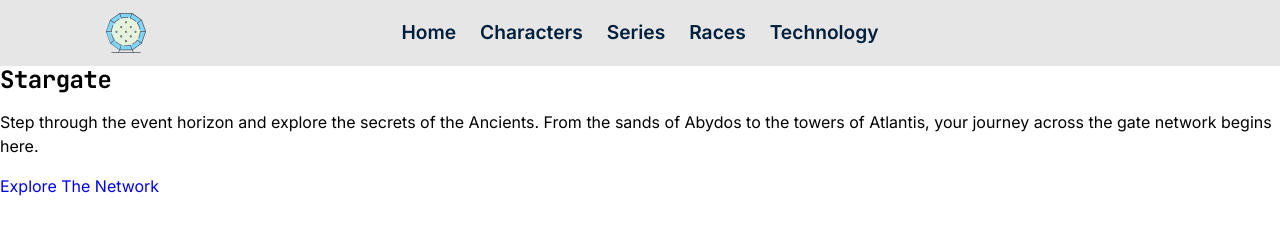
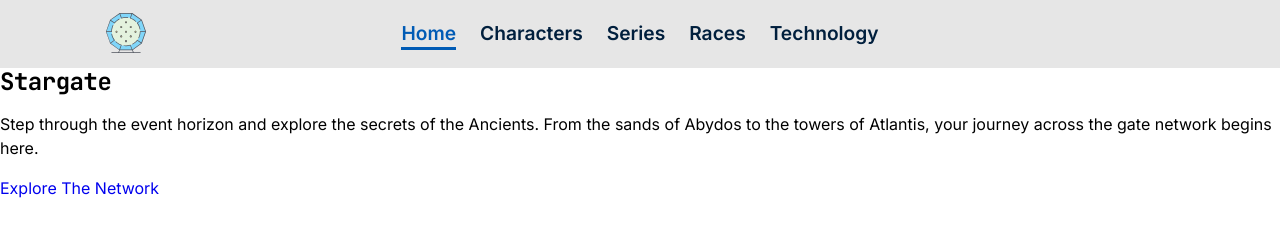
Before and after one commit to furkan0412/project-callisto, a plain HTML site: page index.html in a window 1280 px wide. Drawn offline with Linux system fonts and the light colour scheme.

Commit message:
feat: add indicator to nav bar for users what page they are in

```diff
--- a/css/main.css
+++ b/css/main.css
@@ -127,6 +127,13 @@ svg {
   color: #001F3D;
   font-size: 1.2rem;
   font-weight: 600;
+  padding-bottom: 2px;
+  transition: color 0.2s ease;
+}
+
+.nav__link--active {
+  color: #005bb5;
+  border-bottom: 3px solid #005bb5;
 }
 
 .nav__link:hover {
--- a/index.html
+++ b/index.html
@@ -20,7 +20,7 @@
 
           <ul class="nav__list">
             <li class="nav__item">
-              <a class="nav__link" href="index.html">Home</a>
+              <a class="nav__link nav__link--active" href="index.html">Home</a>
             </li>
             <li class="nav__item">
               <a class="nav__link" href="#">Characters</a>
```
